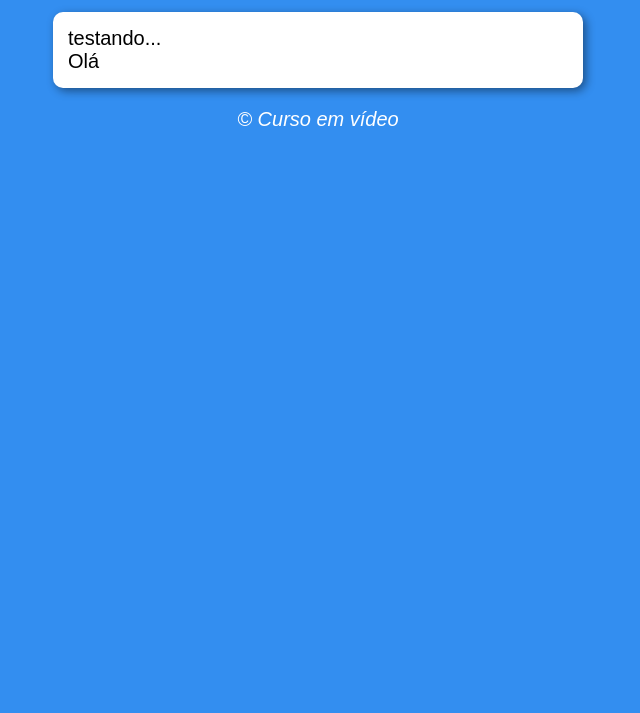
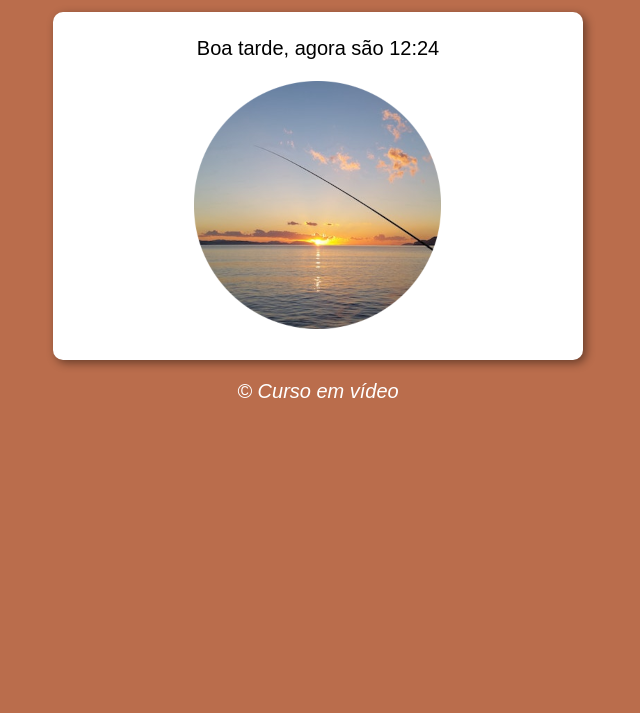
Before and after one commit to Alan-Cleverson/javascript, a plain HTML site: page ex14/index.html in a window 1280 px wide. Shown: the part 87-800 px from the top of the page, without its empty margins (322-962 px from the left). Drawn offline with Linux system fonts and the light colour scheme.

Commit message:
ex horas

```diff
--- a/aula12ex/script.js
+++ /dev/null
@@ -1 +0,0 @@
-alert('Olá')
--- a/aula12ex/index.html
+++ b/ex14/index.html
@@ -7,16 +7,16 @@
     <title>Document</title>
     <link rel="stylesheet" href="style.css">
 </head>
-<body>
+<body onload="carregar()">
     <header>
         <h1>Título</h1>
     </header>
     <section>
-        <div>
-            testando...
+        <div id="msg">
+            Aqui vai aparecer mensagem
         </div>
-        <div>
-            Olá
+        <div id="foto">
+            <img id="imagem" src="imagens/manha.png" alt="">
         </div>
     </section>
     <footer>
--- /dev/null
+++ b/ex14/script.js
@@ -0,0 +1,27 @@
+
+function carregar() {
+    var msg = window.document.getElementById('msg')
+    var img = window.document.getElementById('imagem')
+    var data = new Date()
+    var horas = data.getHours()
+    var min = data.getMinutes()
+    msg.innerHTML = 'agora são '+ horas +':'+ min +' horas'
+
+    if (horas >= 0 && horas < 12){
+        //Bom dia
+        msg.innerHTML = 'Bom dia, agora são '+ horas +':'+ min
+        img.src = 'manha.png'
+        document.body.style.background = '#c0b182'
+        } else if (horas >= 12 && horas <= 18){
+            //boa tarde
+            msg.innerHTML = 'Boa tarde, agora são '+ horas +':'+ min
+            img.src = 'tarde.png'
+            document.body.style.background = '#ba6d4c'
+        } else {
+            //Boa noite
+            msg.innerHTML = 'Boa noit, agora são '+ horas +':'+ min +' horas'
+            img.src = 'noite.png'
+            document.body.style.background = '#162b36'
+        }
+
+}
--- a/aula12ex/style.css
+++ b/ex14/style.css
@@ -20,6 +20,11 @@ section {
     box-shadow: 3px 3px 10px rgba(0, 0, 0, 0.445);
 }
 
+div {
+    text-align: center;
+    padding: 10px;
+}
+
 footer {
     color: white;
     text-align: center;
```
Also changed, not shown: ex14/manha.png (added), ex14/noite.png (added), ex14/tarde.png (added).
